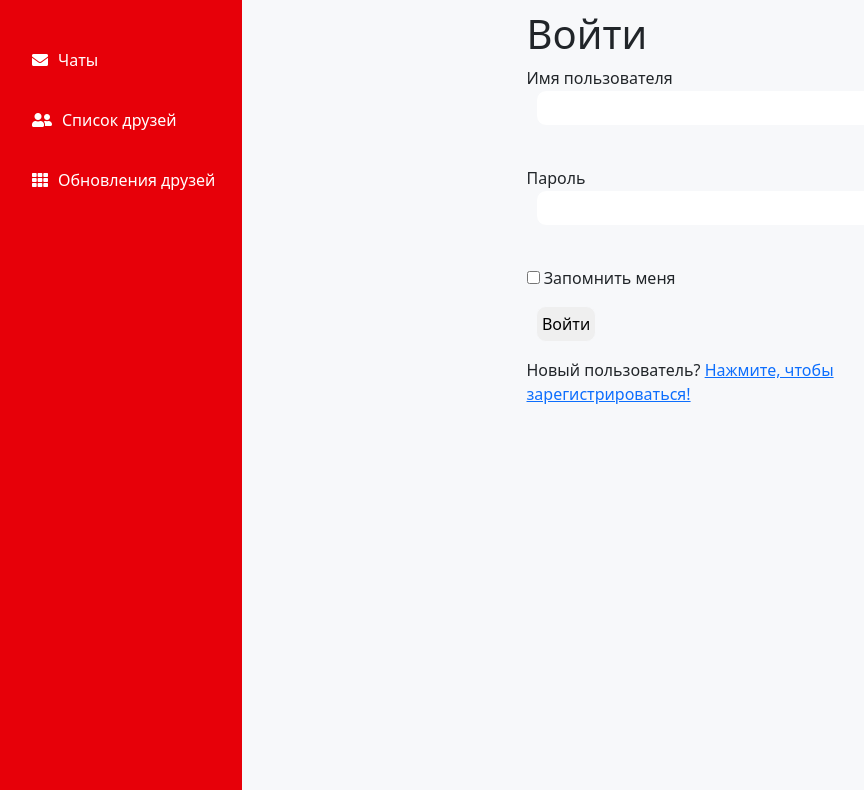
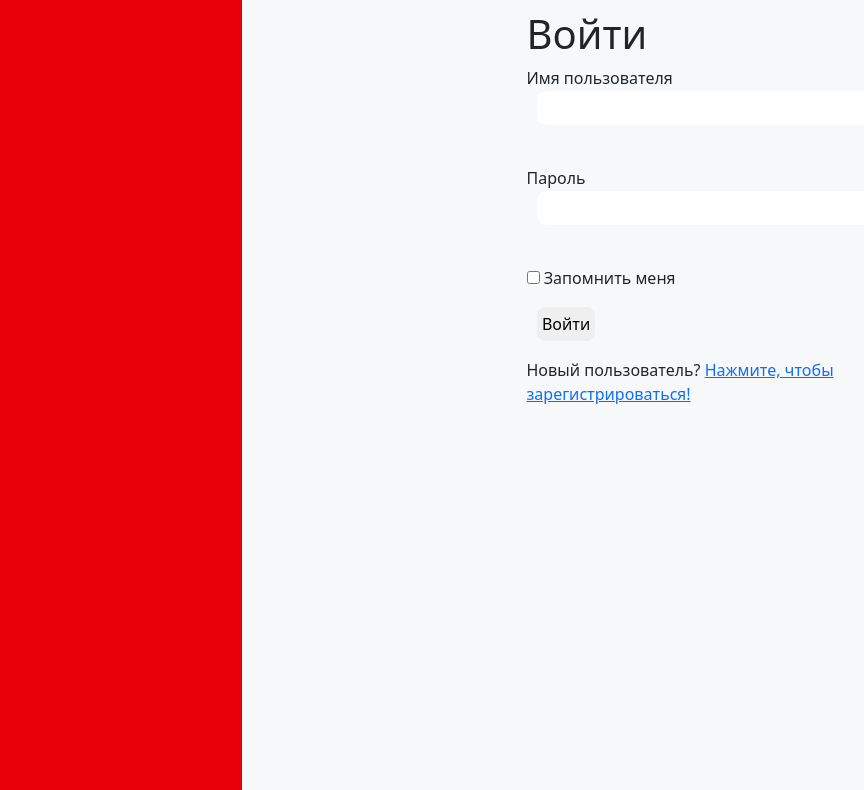
Before and after one commit to iesub/TRPPSite, a Flask app: a page that uses app/templates/base.html in a window 1280 px wide. Shown: the part 70-860 px from the top of the page, without its empty margins (8-872 px from the left). Run offline with Flask 2, Linux system fonts and the light colour scheme; some libraries are stand-ins or nearby versions.

Commit message:
deleted  section from login and registration

```diff
--- a/app/static/messages.css
+++ b/app/static/messages.css
@@ -24,6 +24,7 @@
 
 .chat-image img{
 	height: 50px;
+	margin-bottom: 15px;
 }
 
 .invite-block {
--- a/app/templates/base.html
+++ b/app/templates/base.html
@@ -116,13 +116,15 @@
         <i class="fa fa-bars nav_btn"></i>
     </div>
     <div class="mobile_nav_items">
-        <a href="{{ url_for('index') }}"><i class="fas fa-paper-plane"></i><span>Чаты</span></a>
+
         {% if not current_user.is_anonymous %}
             <a href="{{ url_for('user', username=current_user.username) }}"><i
                     class="fas fa-paper-plane"></i><span>Профиль</span></a>
+            <a href="{{ url_for('index') }}"><i class="fas fa-paper-plane"></i><span>Чаты</span></a>
+            <a href="{{ url_for('list_of_friends') }}"><i class="fas fa-paper-plane"></i><span>Список друзей</span></a>
+            <a href="{{ url_for('news') }}"><i class="fas fa-th"></i><span>Обновления друзей</span></a>
         {% endif %}
-        <a href="{{ url_for('list_of_friends') }}"><i class="fas fa-paper-plane"></i><span>Список друзей</span></a>
-        <a href="{{ url_for('news') }}"><i class="fas fa-th"></i><span>Обновления друзей</span></a>
+
 
     </div>
 </div>
@@ -144,13 +146,15 @@
             </div>
         {% endif %}
     </div>
-    <a href="{{ url_for('index') }}"><i class="fas fa-envelope"></i><span>Чаты</span></a>
+
     {% if not current_user.is_anonymous %}
         <a href="{{ url_for('user', username=current_user.username) }}"><i
                 class="fas fa-user"></i><span>Профиль</span></a>
+        <a href="{{ url_for('index') }}"><i class="fas fa-envelope"></i><span>Чаты</span></a>
+        <a href="{{ url_for('list_of_friends') }}"><i class="fas fa-user-friends"></i><span>Список друзей</span></a>
+        <a href="{{ url_for('news') }}"><i class="fas fa-th"></i><span>Обновления друзей</span></a>
     {% endif %}
-    <a href="{{ url_for('list_of_friends') }}"><i class="fas fa-user-friends"></i><span>Список друзей</span></a>
-    <a href="{{ url_for('news') }}"><i class="fas fa-th"></i><span>Обновления друзей</span></a>
+
 </div>
 <!--sidebar end-->
 
--- a/app/templates/index.html
+++ b/app/templates/index.html
@@ -87,13 +87,10 @@
                                         href="{{ url_for('decline_the_invitation', invitation_id=invitation.id) }}">Отклонить
                                     приглашение</a></p>
 
-
-
+                                </div>
                             {% endfor %}
                             </div>
                         </div>
-                    </div>
-
                 {% endif %}
             </div>
         </div>
```
